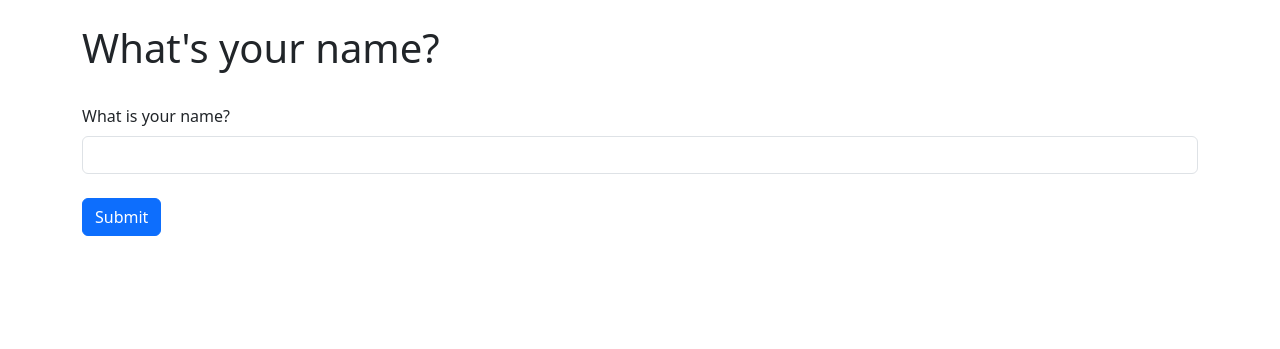
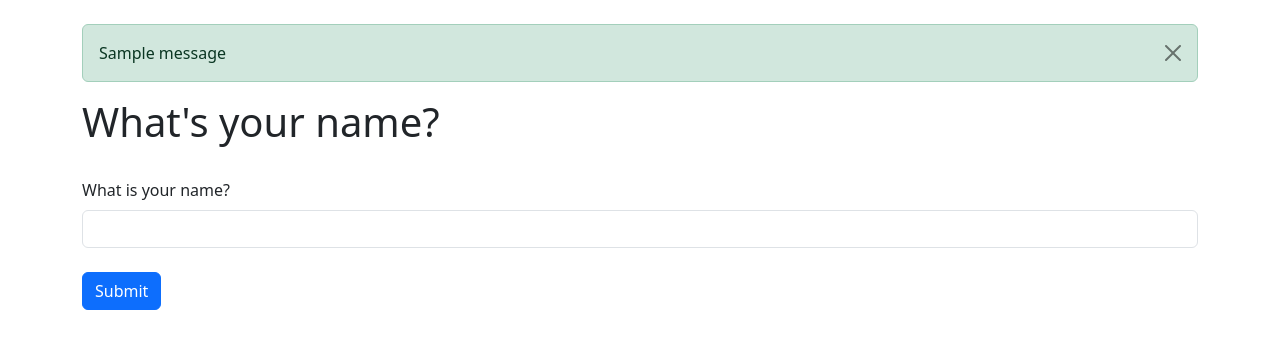
Before and after one commit to calculusfkyou/flaskProject, a Flask app: page /name in a window 1280 px wide. Shown: the part 56-405 px from the top of the page. Run offline with Flask 3, Linux system fonts and the light colour scheme; one stand-in notice (Sample message) is shown.

Commit message:
flash message

```diff
--- a/app.py
+++ b/app.py
@@ -1,4 +1,4 @@
-from flask import Flask, render_template
+from flask import Flask, render_template, flash
 from flask_wtf import FlaskForm
 from wtforms import StringField, SubmitField
 from wtforms.validators import DataRequired  # 檢查資料是否為空
@@ -23,6 +23,7 @@ class NameForm(FlaskForm):
 def index():
     first_name = 'John'
     favorite_pizza = ['Pepperoni', 'Cheese', 'Mushrooms', 41]
+
     return render_template('index.html', first_name=first_name,
                            favorite_pizza=favorite_pizza)
 
@@ -55,10 +56,13 @@ def page_not_found(e):
 def name():
     name = None
     form = NameForm()
+
     # Validate the form
     if form.validate_on_submit():  # check if the form is submitted
         name = form.name.data
         form.name.data = ''
+        flash('Form submitted successfully!')
+
     return render_template('name.html', form=form, name=name)
 
 
--- a/templates/name.html
+++ b/templates/name.html
@@ -8,6 +8,14 @@
     {% extends 'base.html' %}
 
     {% block content %}
+
+        {% for message in get_flashed_messages() %}
+            <div class="alert alert-success alert-dismissible fade show" role="alert">
+                {{ message }}
+                <button type="button" class="btn-close" data-bs-dismiss="alert" aria-label="Close"></button>
+            </div>
+        {% endfor %}
+
         {% if name %}
             <h1>Hello {{ name }}!!</h1>
         {% else %}
```
